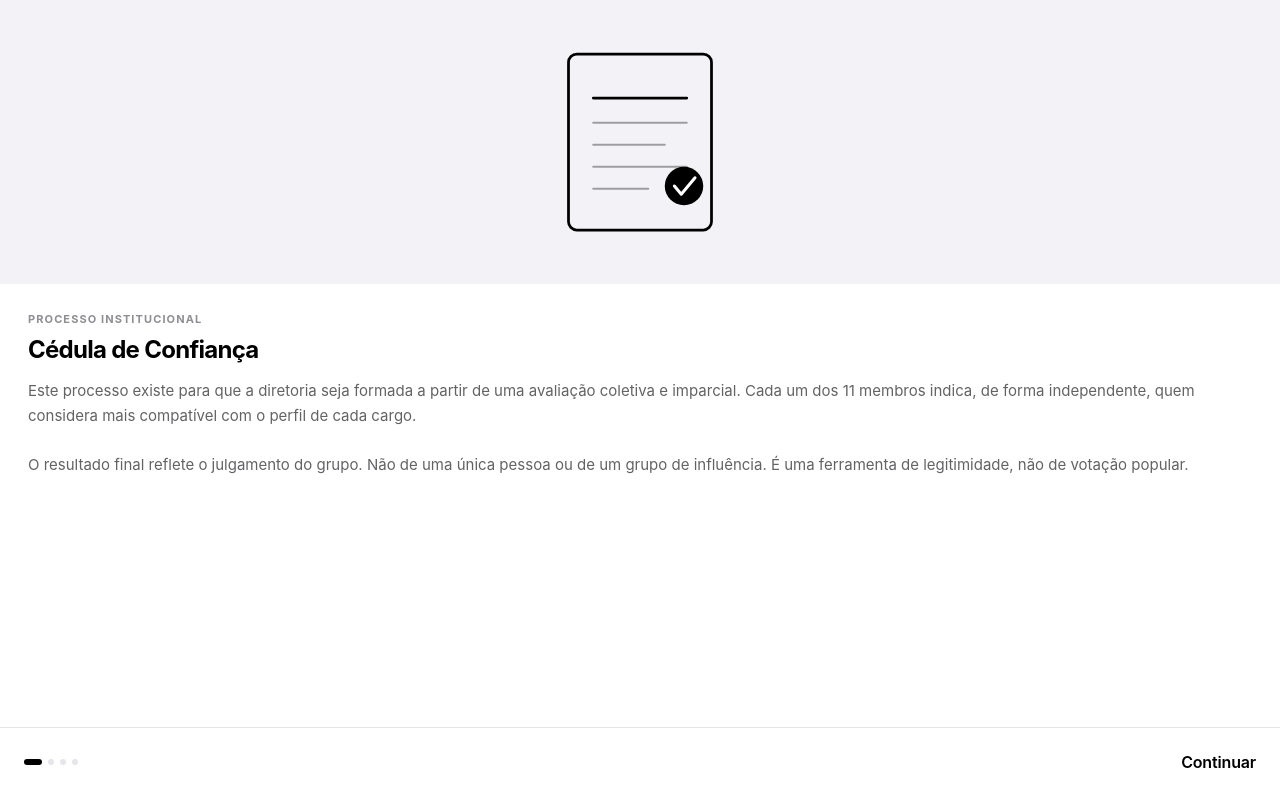
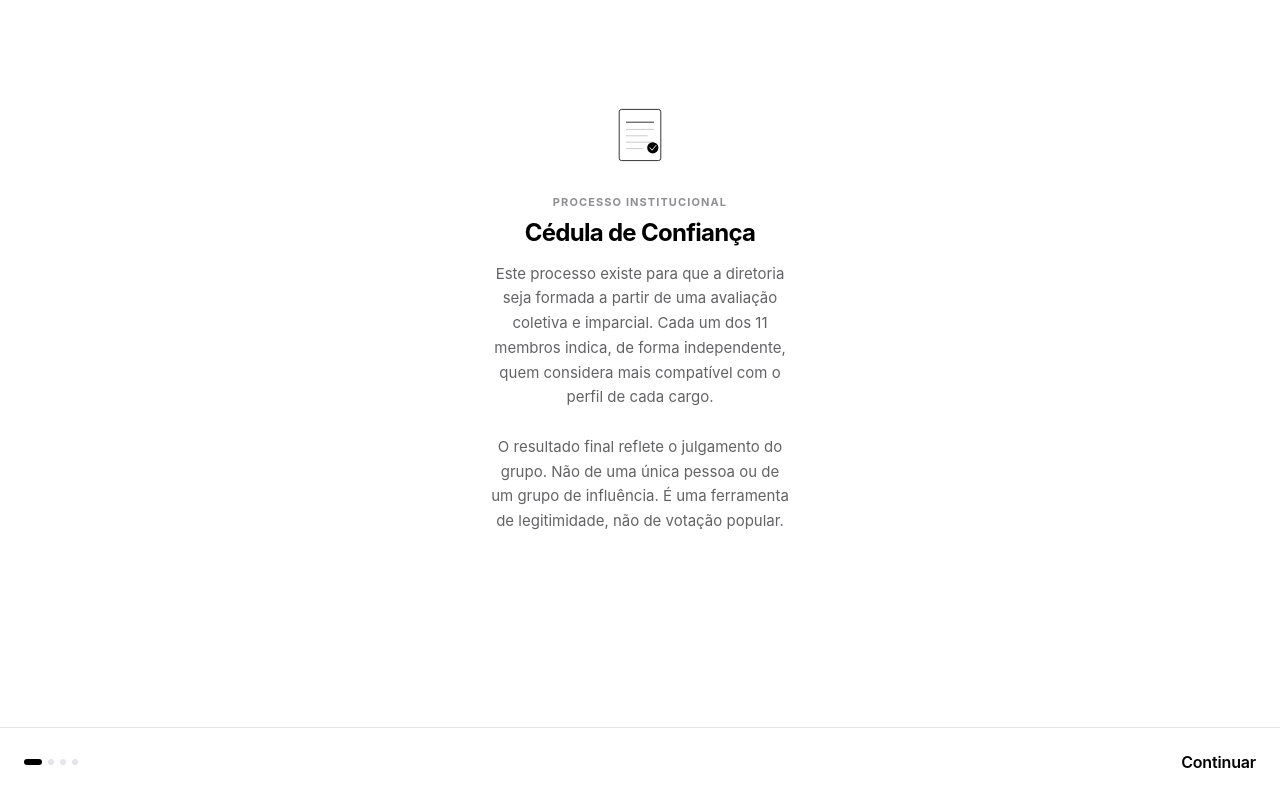
Before and after one commit to opetersales/amediretoria, a website: page public/index.html in a window 1280 px wide. Drawn offline with Linux system fonts and the light colour scheme; no server answers.

Commit message:
Redesenha slides do onboarding: layout centralizado e ícones menores
Layout vertical centralizado, ícones SVG reduzidos para 64px,
textos e tags centralizados, remoção do fundo cinza da área de ilustração.

Co-Authored-By: Claude Sonnet 4.6 <noreply@anthropic.com>

```diff
--- a/public/style.css
+++ b/public/style.css
@@ -720,32 +720,32 @@ body {
   width: 100%;
   display: flex;
   flex-direction: column;
-  overflow: hidden;
+  align-items: center;
+  justify-content: center;
+  padding: 40px 36px 24px;
+  text-align: center;
+  overflow-y: auto;
+  -webkit-overflow-scrolling: touch;
 }
 
 /* Illustration area */
 .ob-art {
-  flex: 0 0 46%;
   display: flex;
   align-items: center;
   justify-content: center;
-  background: var(--gray7);
-  padding: 32px;
+  margin-bottom: 28px;
 }
 .ob-art svg {
-  width: 100%;
-  max-width: 220px;
-  height: auto;
+  width: 64px;
+  height: 64px;
 }
 
 /* Text area */
 .ob-text {
-  flex: 1;
-  padding: 28px 28px 16px;
   display: flex;
   flex-direction: column;
-  overflow-y: auto;
-  -webkit-overflow-scrolling: touch;
+  align-items: center;
+  width: 100%;
 }
 .ob-tag {
   font-size: 11px;
@@ -768,6 +768,7 @@ body {
   font-size: 15px;
   color: var(--label3);
   line-height: 1.65;
+  max-width: 300px;
 }
 
 /* Footer: dots + button */
```
